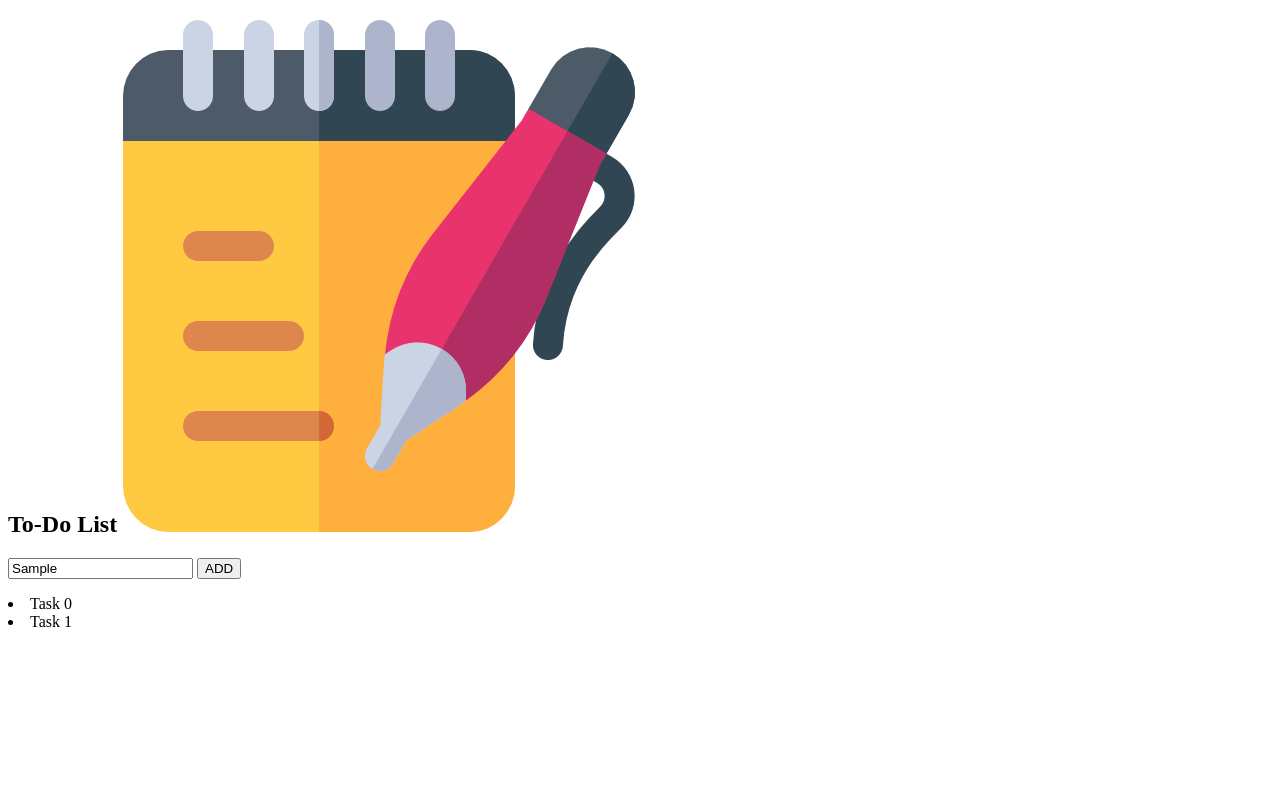
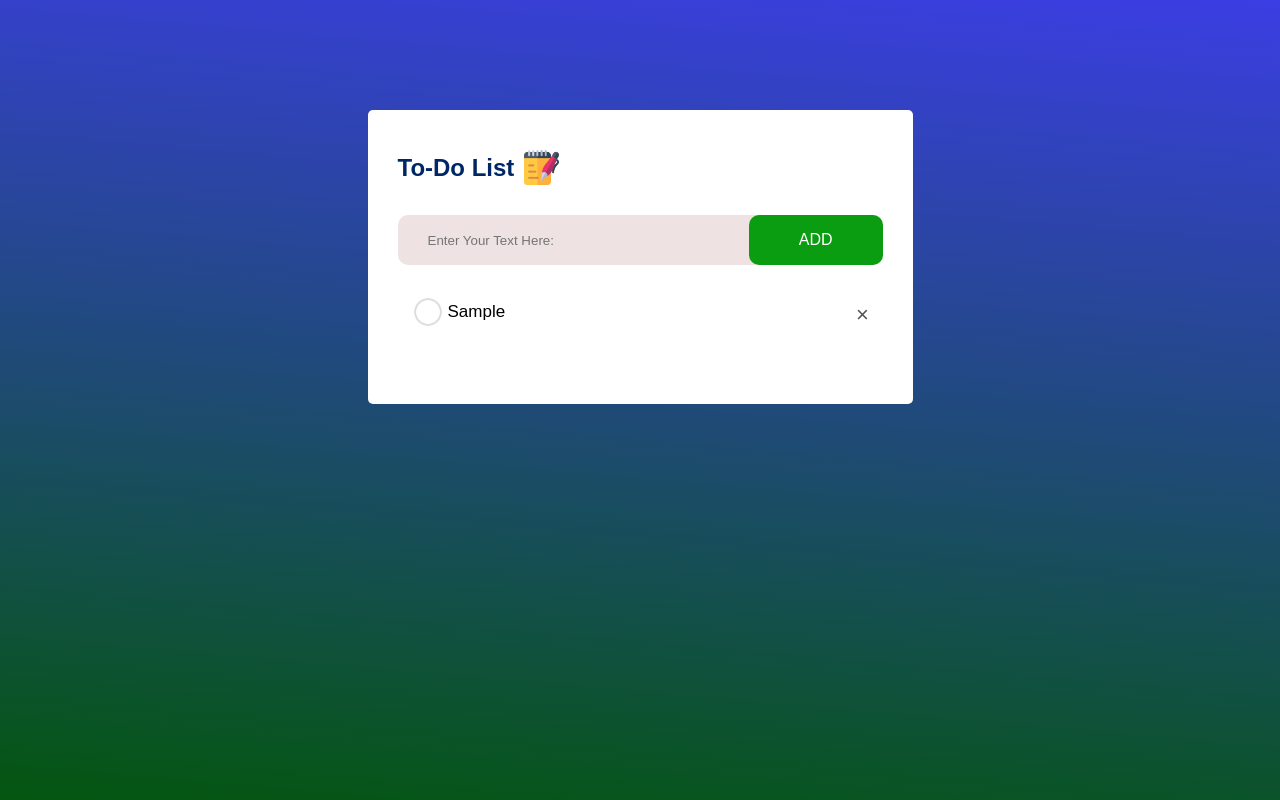
Before and after one commit to muhammadmueenarif/Learn-js-by-creating-10-practical-projects, a plain HTML site: page index.html in a window 1280 px wide. Both pictures are taken after typing "Sample" into the empty fields and a click on the button "ADD". Drawn offline with Linux system fonts and the light colour scheme.

Commit message:
first project. todo list application done

```diff
--- a/index.html
+++ b/index.html
@@ -5,27 +5,23 @@
     <meta http-equiv="X-UA-Compatible" content="IE=edge">
     <meta name="viewport" content="width=device-width, initial-scale=1.0">
     <title>To-Do List Application</title>
-    <link rel="stylesheet" href="https://cdnjs.cloudflare.com/ajax/libs/font-awesome/4.7.0/css/font-awesome.min.css">
     <link rel="stylesheet" href="style.css">
 </head>
 <body>
 
-
     <div class="container">
         <div class="todo-app">
-        <h2>To-Do List <img src="./images/notes.png"> </h2>
+            <h2>To-Do List<img src="images/notes.png"></h2>
             <div class="row">
                <input type="text" id="input-box" placeholder="Enter Your Text Here:">
                <button onclick="addTask()">ADD</button>
             </div>
-        <ul id="list-container"></ul>
-            <li class="checked">Task 0</li>
-            <li>Task 1</li>
+            <ul id="list-container">
+                <!-- <li class="checked">Task 0</li>
+                <li>Task 1</li> -->
             </ul>
         </div>
     </div>
-
 <script src="script.js"></script>
-
 </body>
 </html>
--- a/script.js
+++ b/script.js
@@ -0,0 +1,43 @@
+const listContainer = document.getElementById("list-container");
+const inputBox = document.getElementById("input-box");
+
+function addTask(){
+
+    if(inputBox.value === ''){
+        alert("Enter Some Data");
+    }else{
+        let li = document.createElement("li");
+        li.innerHTML = inputBox.value;
+        listContainer.appendChild(li);
+
+        let span = document.createElement("span");
+        span.innerHTML = "\u00d7";
+        li.appendChild(span);
+    }
+
+    inputBox.value = "";
+    saveTask();
+}
+
+listContainer.addEventListener("click",function(e){
+
+    if(e.target.tagName === "LI"){
+        e.target.classList.toggle("checked");
+        saveTask();
+    }else if(e.target.tagName === "SPAN"){
+        e.target.parentElement.remove();
+        saveTask();
+    }
+
+});
+
+
+function saveTask(){
+    localStorage.setItem("data",listContainer.innerHTML);
+}
+
+function showTask(){
+    listContainer.innerHTML = localStorage.getItem("data");
+}
+
+showTask();
--- a/style.css
+++ b/style.css
@@ -0,0 +1,121 @@
+*{
+    margin: 0;
+    padding: 0;
+    box-sizing: border-box;
+    font-family: Arial, Helvetica, sans-serif;
+}
+
+.container{
+    min-height: 100vh;
+    background: linear-gradient(185deg, #3b3ee3,#045610);
+    padding: 10px;
+}
+
+.todo-app{
+    max-width: 545px;
+    background-color: #fff;
+    margin: 100px auto;
+    padding: 40px 30px 70px;
+    border-radius: 5px;
+}
+
+.todo-app h2{
+    color: #002765;
+    display: flex;
+    align-items: center;
+    margin-bottom: 30px;
+}
+
+.todo-app h2 img{
+    width: 35px;
+    margin-left: 10px;
+}
+
+.todo-app:hover{
+    box-shadow: 1px 2px 2px 3px black;
+}
+
+.row{
+    display: flex;
+    align-items: center;
+    justify-content: space-between;
+    background-color: #efe2e2;
+    border-radius: 10px;
+    padding-left: 20px;
+    margin-bottom: 25px;
+}
+
+input{
+    flex: 1;
+    border: none;
+    outline: none;
+    background: transparent;
+    padding: 10px;
+    font-weight: 14px;
+}
+
+button{
+    border: none;
+    outline: none;
+    padding: 16px 50px;
+    color: #fff;
+    font-size: 16px;
+    cursor: pointer;
+    background-color: #0a9c11;
+    border-radius: 10px;
+}
+
+button:hover{
+    background-color: #068051;
+}
+
+ul li{
+    list-style: none;
+    font-size: 17px;
+    padding: 12px 8px 12px 50px;
+    user-select: none;
+    cursor: pointer;
+    position: relative;
+}
+
+ul li::before{
+    content: '';
+    position: absolute;
+    height: 28px;
+    width: 28px;
+    border-radius: 50%;
+    background-image: url(images/unchecked.png);
+    background-size: cover;
+    background-position: center;
+    top: 8px;
+    left: 16px;
+}
+
+ul li.checked{
+    color: #555;
+    text-decoration: line-through;
+
+}
+
+ul li.checked::before{
+    color: #666;
+    background-image: url(images/checked.png);
+}
+
+
+ul li span{
+    position:absolute;
+    right: 0;
+    top: 5px;
+    width: 40px;
+    height: 40px;
+    font-size: 22px;
+    color: #555;
+    line-height: 40px;
+    text-align: center;
+    border-radius: 50%;
+}
+
+ul li span:hover{
+    background: #f3f3f3;
+}
```
Lines whose indentation alone changed are shown as unchanged.
